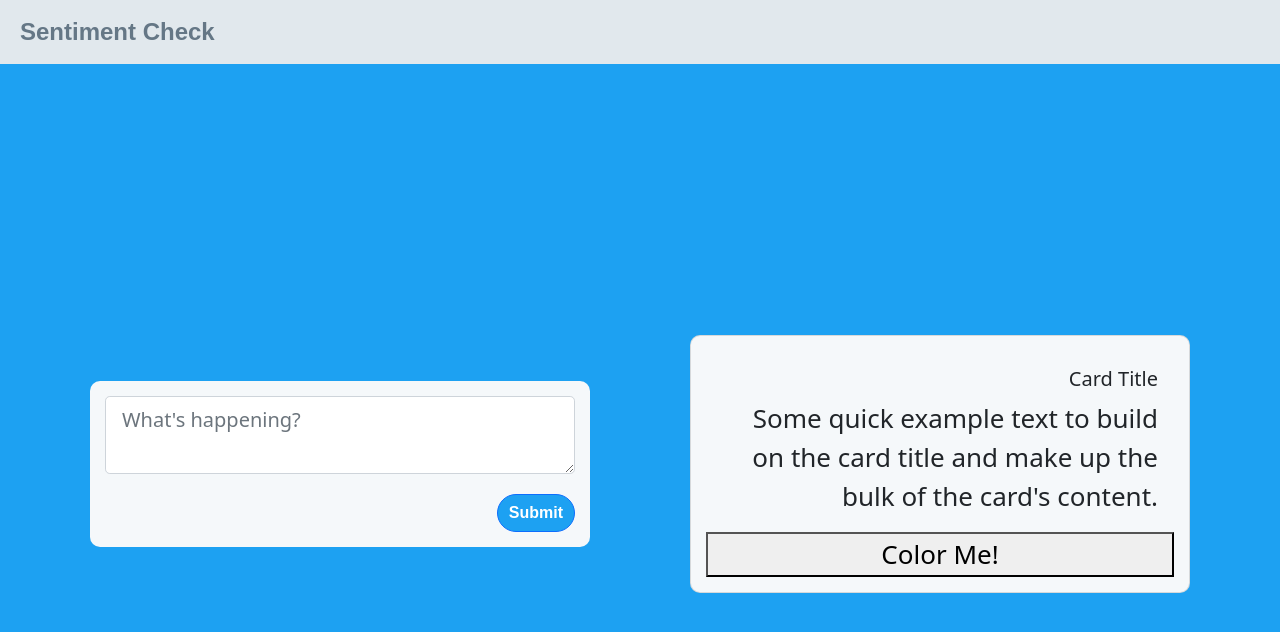
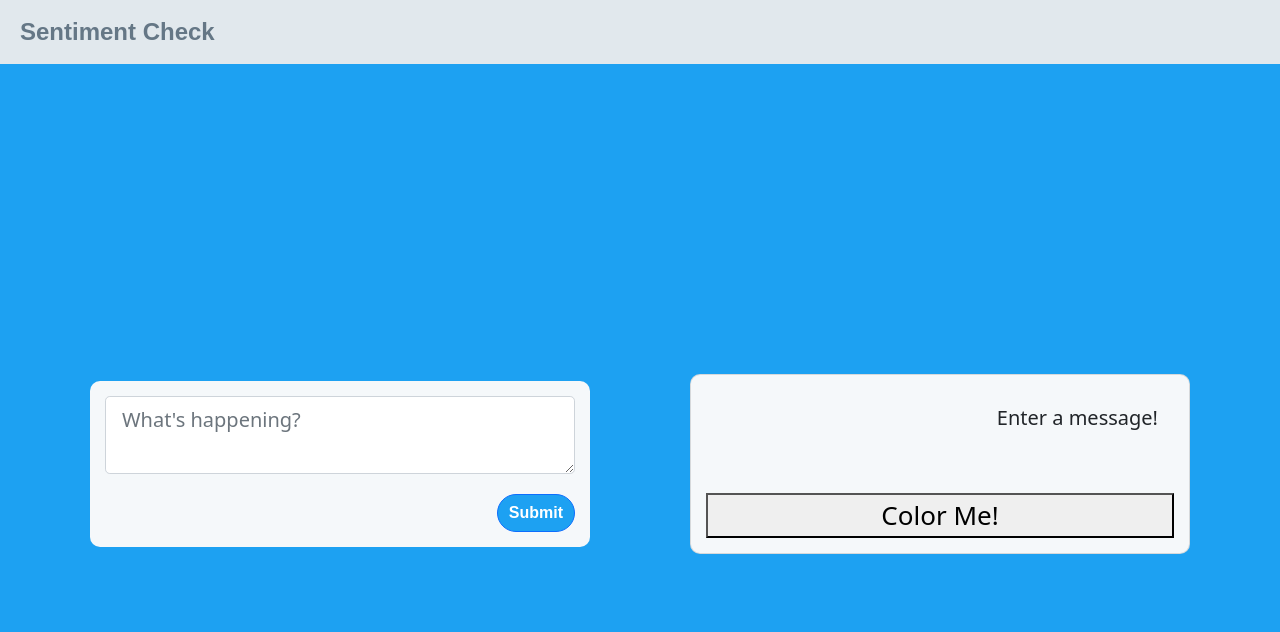
Before and after one commit to clkcompton/sentiment-check, a React (Create React App) app: page / in a window 1280 px wide. Shown: the top 632 px of the page. Built offline with nearby package versions, Linux system fonts and the light colour scheme.

Commit message:
Displaying message in results card on submit

```diff
--- a/src/App.js
+++ b/src/App.js
@@ -10,7 +10,8 @@ import './App.css';
 
 function App() {
   const [userInput, setUserInput] = useState('');
-  const [sentimentScore, setSentimentScore] = useState(1);
+  const [message, setMessage] = useState('');
+  const [sentimentScore, setSentimentScore] = useState('');
   const [synonym, setSynonym] = useState([])
 
   const calculateSentimentScore = () => {
@@ -28,25 +29,20 @@ function App() {
       <header className="App-header">
 
         <Input
+          setMessage={setMessage}
           userInput={userInput}
           handleInputChange={handleInputChange}
           calculateSentimentScore={calculateSentimentScore}
         />
 
         <Results
-          userInput={userInput}
+          message={message}
           setSynonym={setSynonym}
           synonym={synonym}
-          handleInputChange={handleInputChange}
+          setMessage={setMessage}
           calculateSentimentScore={calculateSentimentScore}
           sentimentScore={sentimentScore}
         />
-
-        <p>
-            {userInput}
-            {console.log(userInput)}
-        </p>
-
       </header>
     </div>
   );
--- a/src/input/Input.js
+++ b/src/input/Input.js
@@ -6,6 +6,12 @@ import './Input.css';
 
 
 export class Input extends React.Component {
+
+  submitMessage = () => {
+    this.props.setMessage(this.props.userInput);
+    this.props.calculateSentimentScore();
+  }
+
   render() {
     return(
       <div>
@@ -20,7 +26,13 @@ export class Input extends React.Component {
                 placeholder="What's happening?">
               </Form.Control>
             </Form.Group>
-            <Button className="formSubmitButton" variant="primary" onClick={this.props.calculateSentimentScore}>Submit</Button>
+            <Button
+              className="formSubmitButton"
+              variant="primary"
+              onClick={this.submitMessage}
+            >
+              Submit
+            </Button>
             {/* <Button className="formSubmitButton" variant="primary" onClick={findSynonym}>Synonize</Button> */}
         </Form>
       </div>
--- a/src/results/Results.js
+++ b/src/results/Results.js
@@ -10,7 +10,7 @@ import findWordColor from '../utils/wordHexCalculator';
 export class Results extends React.Component {
 
   findSynonym = () => {
-    fetchSynonym(this.props.userInput).then((value) => {
+    fetchSynonym(this.props.message).then((value) => {
       this.props.setSynonym(value.data);
       console.log('Synonym', this.props.synonym);
     });
@@ -20,10 +20,12 @@ export class Results extends React.Component {
     return (
       <Card className='resultsTextArea'>
         <Card.Body>
-          <Card.Title>Card Title</Card.Title>
+          {console.log('message', this.props.message.length)}
+          <Card.Title>{this.props.message.length === 0 ? "Enter a message!" : "Your results:"}</Card.Title>
           <Card.Text>
-            Some quick example text to build on the card title and make up the bulk of
-            the card's content.
+            {this.props.message}
+            <br/>
+            {this.props.sentimentScore}
           </Card.Text>
         </Card.Body>
         <button onClick={() => findWordColor(this.props.sentimentScore)}>
```
